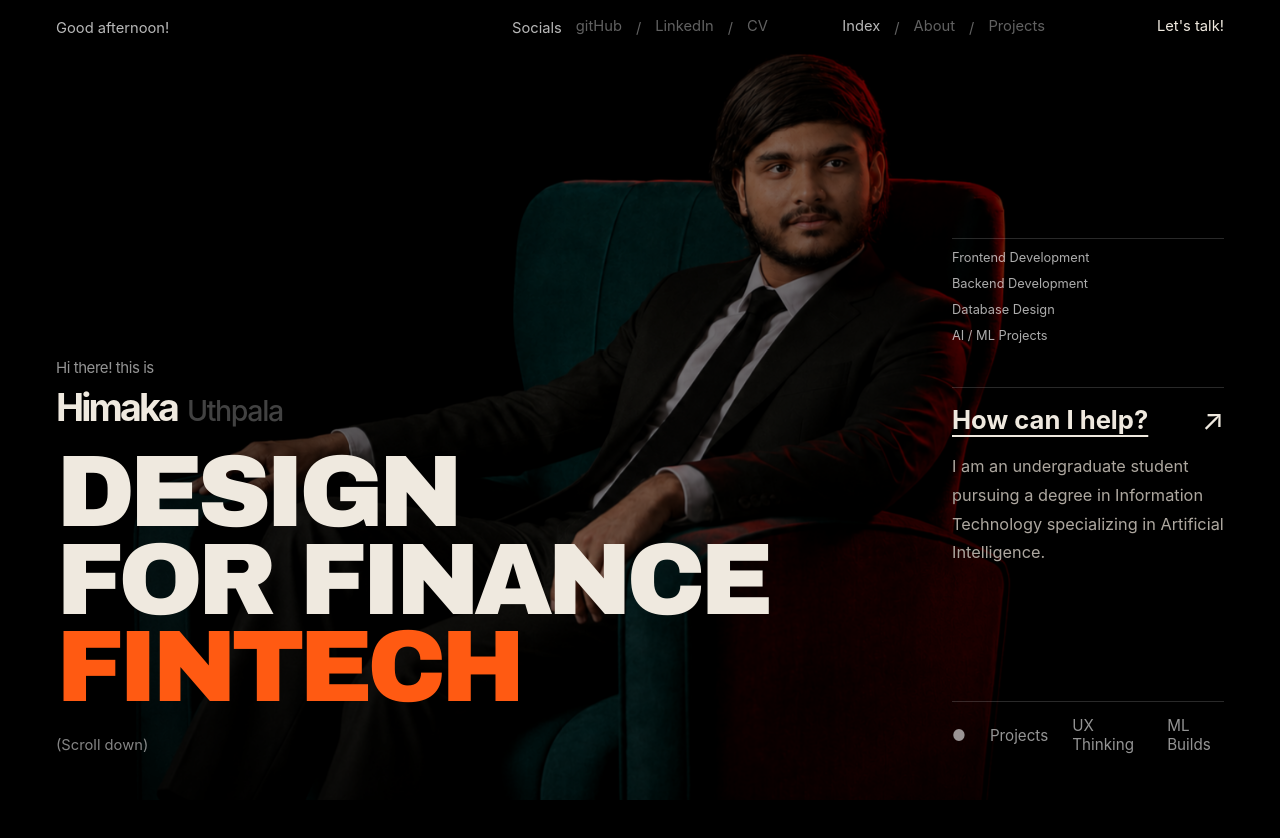
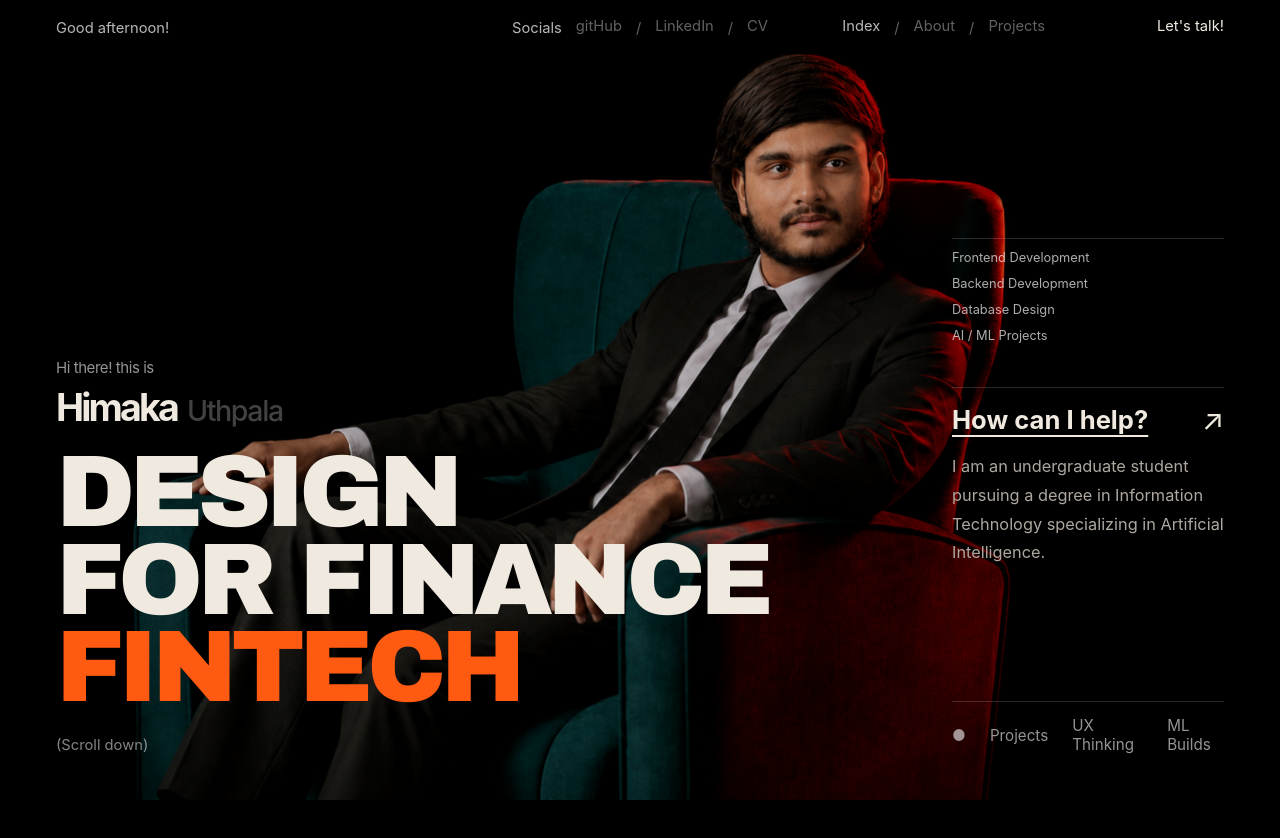
Before and after one commit to Himaka12/New-Portfolio, a React (Vite) app in the folder himaka-portfolio/: page / in a window 1280 px wide. Shown: the top 838 px of the page. Built offline with nearby package versions, Linux system fonts and the light colour scheme.

Commit message:
image opacity increased

```diff
--- a/himaka-portfolio/src/styles/global.css
+++ b/himaka-portfolio/src/styles/global.css
@@ -369,8 +369,8 @@ button {
   inset: 0;
   z-index: 1;
   background:
-    linear-gradient(90deg, rgba(0, 0, 0, 0.72) 0%, rgba(0, 0, 0, 0.18) 45%, rgba(0, 0, 0, 0.72) 100%),
-    linear-gradient(180deg, rgba(0, 0, 0, 0.12) 0%, rgba(0, 0, 0, 0.42) 100%);
+    linear-gradient(90deg, rgba(0, 0, 0, 0.22) 0%, rgba(0, 0, 0, 0.02) 45%, rgba(0, 0, 0, 0.28) 100%),
+    linear-gradient(180deg, rgba(0, 0, 0, 0.02) 0%, rgba(0, 0, 0, 0.12) 100%);
   pointer-events: none;
 }
 
```
